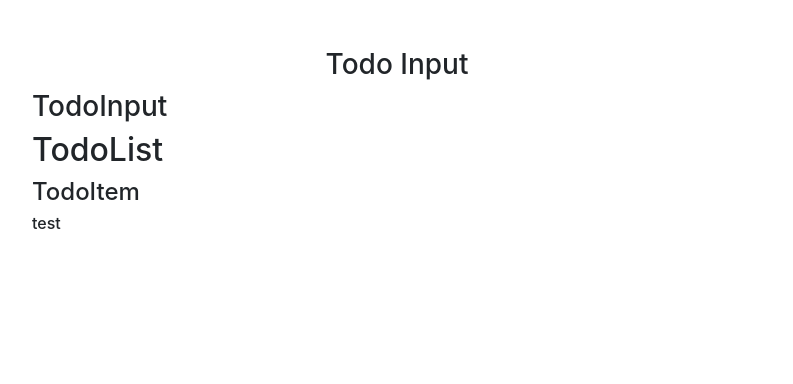
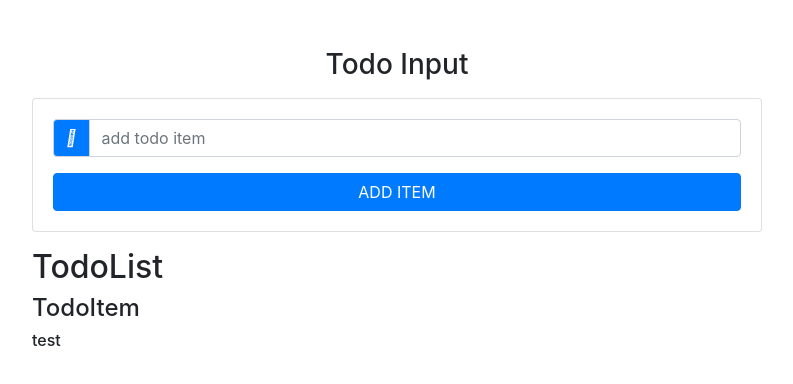
Before and after one commit to mubeji/to-do-list-app, a React (Create React App) app: page / in a window 1280 px wide. Shown: the top 384 px of the page, without its empty margins (243-1036 px from the left). Built offline with nearby package versions, Linux system fonts and the light colour scheme.

Commit message:
input component bootstrap

```diff
--- a/public/index.html
+++ b/public/index.html
@@ -27,6 +27,7 @@
       Learn how to configure a non-root public URL by running `npm run build`.
     -->
     <title>To do list</title>
+    <link rel="stylesheet" href="https://cdnjs.cloudflare.com/ajax/libs/font-awesome/4.7.0/css/font-awesome.min.css">
   </head>
   <body>
     <noscript>You need to enable JavaScript to run this app.</noscript>
--- a/src/components/TodoInput.js
+++ b/src/components/TodoInput.js
@@ -3,9 +3,28 @@
 
 class TodoInput extends Component {
     render() {
+        console.log(this.props)
+        const { item, handleChange, handleSubmit, editItem } = this.props
+
         return (
-            <div>
-                <h3>TodoInput</h3>
+            <div className="card card-body my-3">
+                <form onSubmit={handleSubmit}>
+                    <div className="input-group">
+                        <div className="input-group-prepend">
+                            <div className="input-group-text bg-primary text-white">
+                                <i className="fas fa-book" />
+                            </div>
+                        </div>
+                        <input type="text" className="form-control text-capitalise"
+                            placeholder="add todo item" value={item} onChange={handleChange}
+                        />
+                    </div>
+                    <button type="submit"
+                        className="btn btn-block btn-primary mt-3 text-uppercase"
+                    >
+                        add item
+                    </button>
+                </form>
             </div>
         )
     }
```
